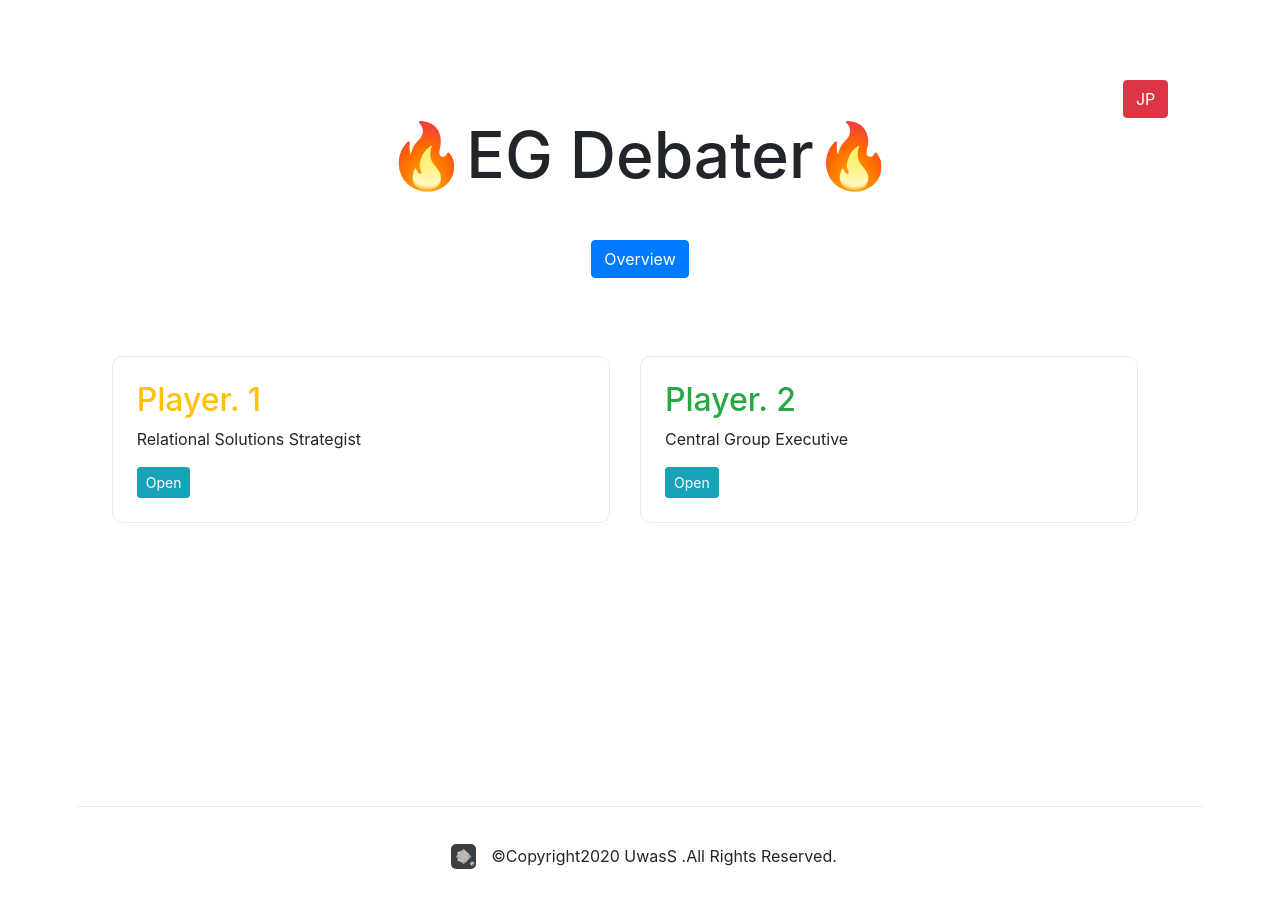
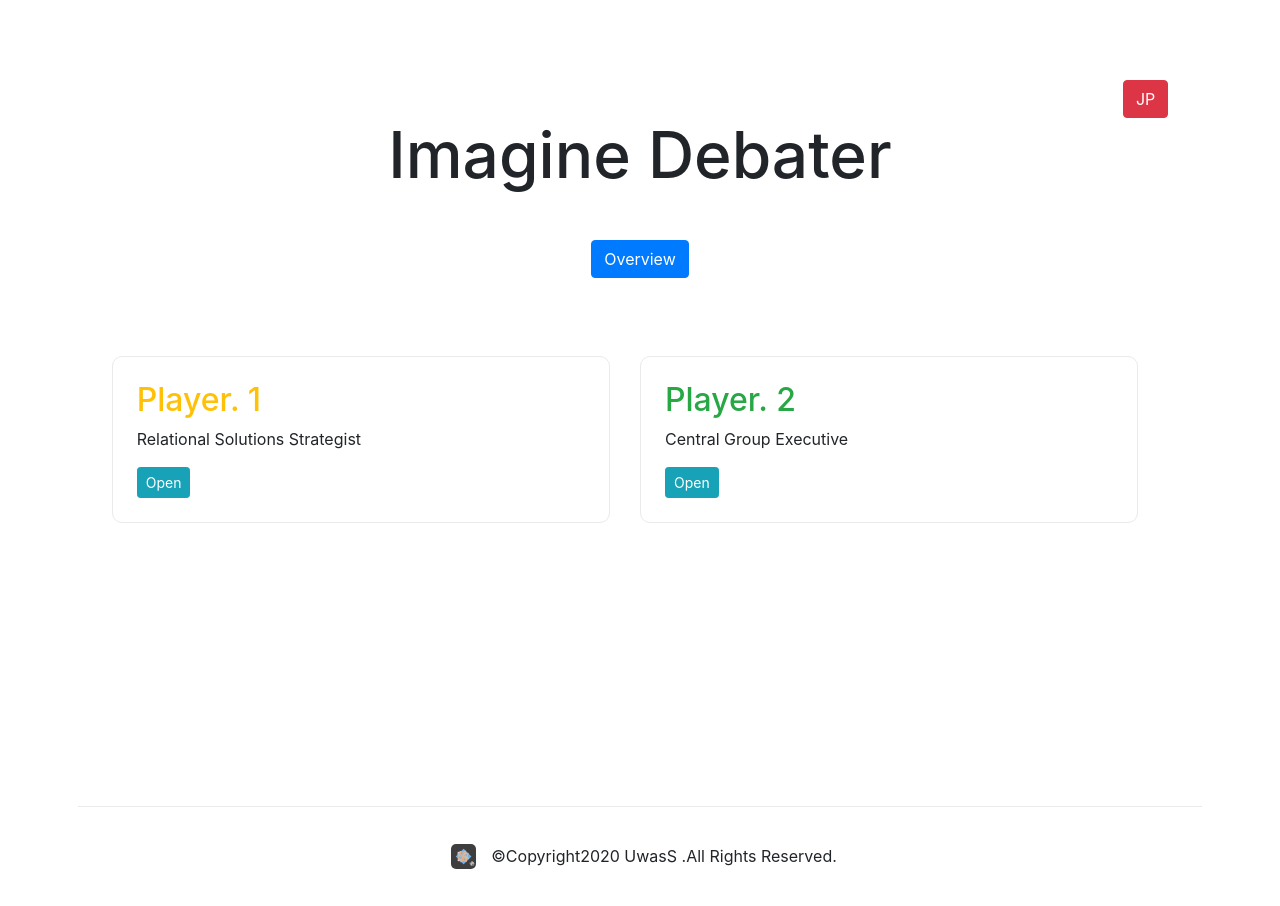
Before and after one commit to shutogeorgio/imagine-debater, a Next.js app: page / in a window 1280 px wide. Built offline with nearby package versions, Linux system fonts and the light colour scheme.

Commit message:
feat: title update

```diff
--- a/package.json
+++ b/package.json
@@ -1,5 +1,5 @@
 {
-  "name": "eg-debater",
+  "name": "imagine-debater",
   "version": "0.1.0",
   "private": true,
   "scripts": {
--- a/pages/index.js
+++ b/pages/index.js
@@ -8,7 +8,7 @@ export default function Home() {
   return (
     <div className="container">
       <Head>
-        <title>EG Debater</title>
+        <title>Imagine Debater</title>
         <link rel="icon" href="/favicon.ico" />
         <link href="https://stackpath.bootstrapcdn.com/bootstrap/4.4.1/css/bootstrap.min.css" rel="stylesheet" />
         <link href="/lib/css/style.css" rel="stylesheet" />
@@ -16,7 +16,7 @@ export default function Home() {
 
       <main>
         <a href="/jp" className="btn btn-danger d-flex ml-auto">JP</a>
-        <h1 className="title">🔥EG Debater🔥</h1>
+        <h1 className="title">Imagine Debater</h1>
         <a href="/overview" className="btn btn-primary mt-5">Overview</a>
         <div className="flex">
         <div className="grid">
--- a/pages/jp/index.js
+++ b/pages/jp/index.js
@@ -8,7 +8,7 @@ export default function Home() {
   return (
     <div className="container">
       <Head>
-        <title>EG Debater</title>
+        <title>Imagine Debater</title>
         <link rel="icon" href="/favicon.ico" />
         <link href="https://stackpath.bootstrapcdn.com/bootstrap/4.4.1/css/bootstrap.min.css" rel="stylesheet" />
         <link href="/lib/css/style.css" rel="stylesheet" />
@@ -16,7 +16,7 @@ export default function Home() {
 
       <main>
         <a href="/" className="btn btn-danger d-flex ml-auto">EN</a>
-        <h1 className="title mr-4">🔥EG Debater🔥</h1>
+        <h1 className="title mr-4">Imagine Debater</h1>
         <a href="/jp/overview" className="btn btn-primary">ルール説明</a>
         <div className="flex">
         <div className="grid">
--- a/pages/jp/overview.js
+++ b/pages/jp/overview.js
@@ -6,7 +6,7 @@ export default function Home() {
   return (
     <div className="container">
       <Head>
-        <title>EG Debater</title>
+        <title>Overview</title>
         <link rel="icon" href="/favicon.ico" />
         <link href="https://stackpath.bootstrapcdn.com/bootstrap/4.4.1/css/bootstrap.min.css" rel="stylesheet" />
         <link href="/lib/css/style.css" rel="stylesheet" />
--- a/pages/overview.js
+++ b/pages/overview.js
@@ -6,7 +6,7 @@ export default function Home() {
   return (
     <div className="container">
       <Head>
-        <title>EG Debater</title>
+        <title>Overview</title>
         <link rel="icon" href="/favicon.ico" />
         <link href="https://stackpath.bootstrapcdn.com/bootstrap/4.4.1/css/bootstrap.min.css" rel="stylesheet" />
         <link href="/lib/css/style.css" rel="stylesheet" />
```
Also changed, not shown: LICENCE.txt.
